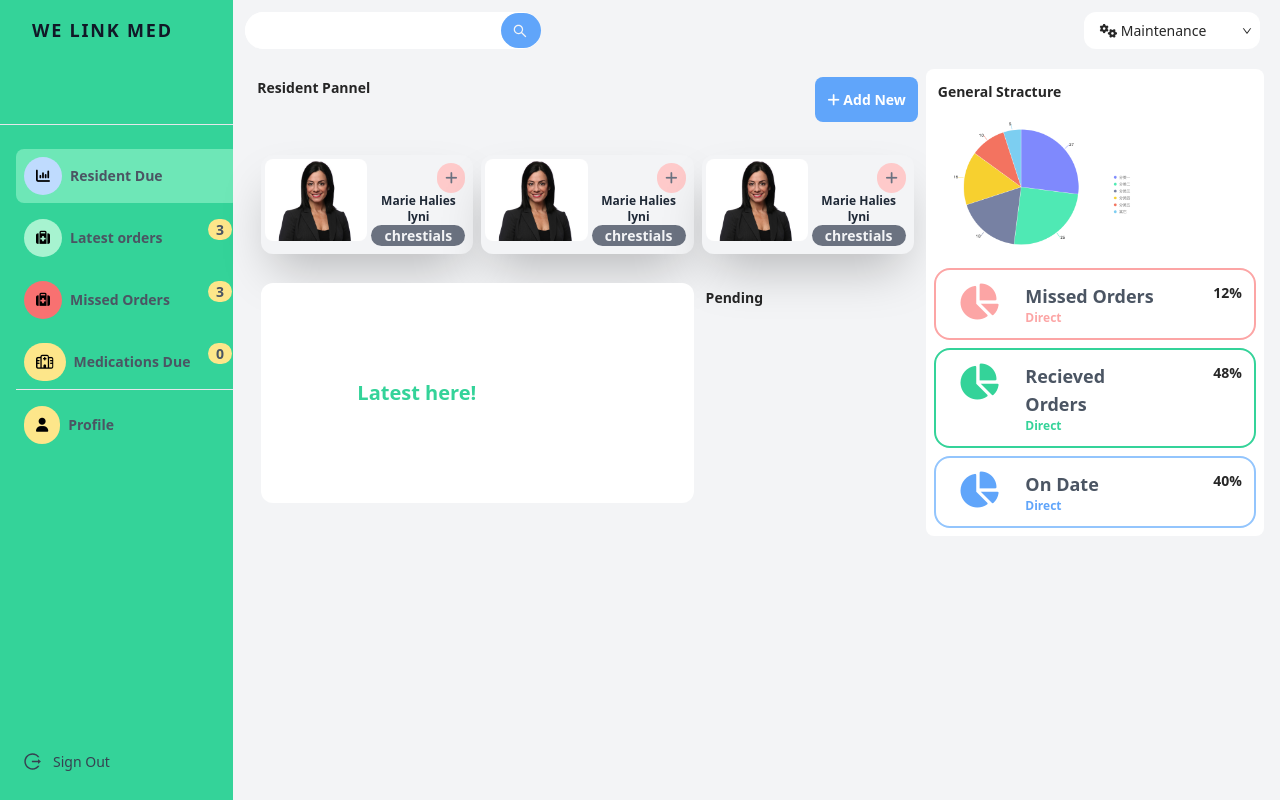
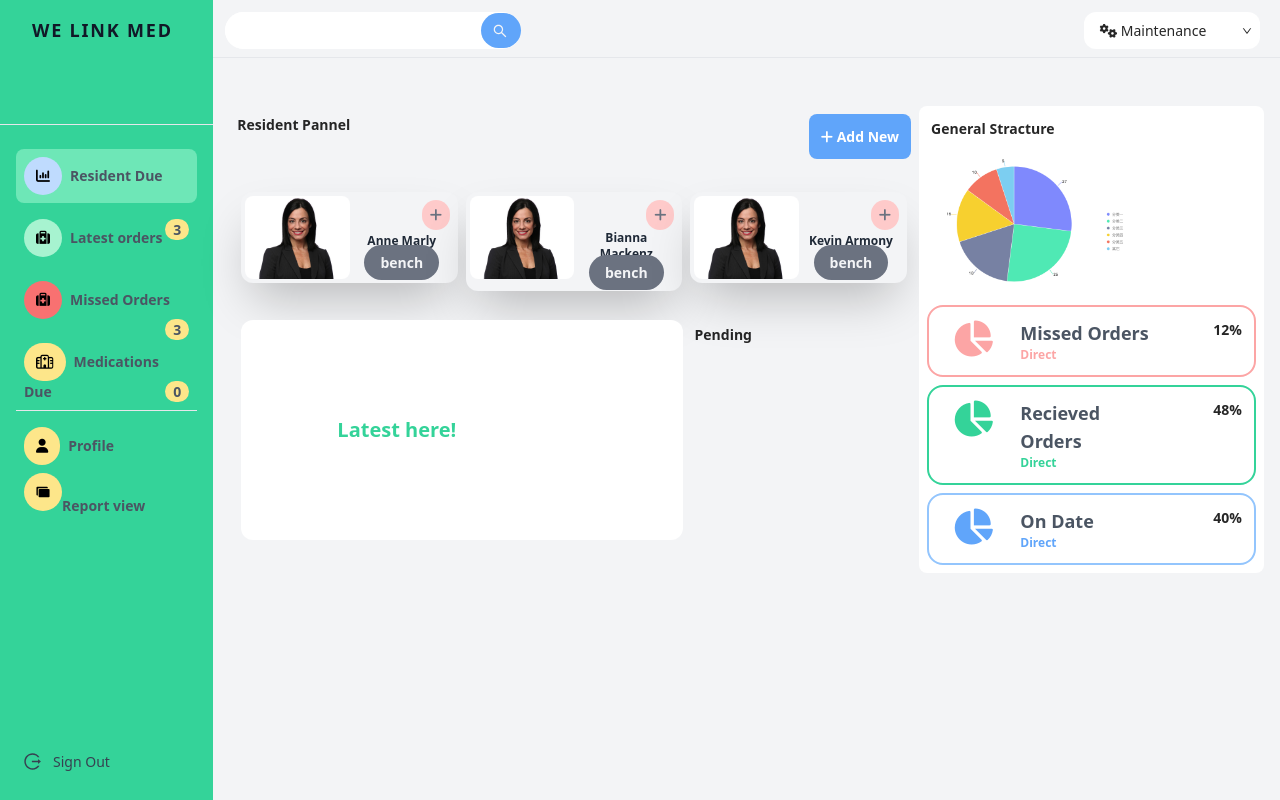
Before and after one commit to tuganimana/welinkmed-note, a React (Create React App) app: page /resident-add in a window 1280 px wide. Built offline with nearby package versions, Linux system fonts and the light colour scheme.

Commit message:
feat: Added react icons

```diff
--- a/package.json
+++ b/package.json
@@ -17,6 +17,7 @@
     "react": "^17.0.2",
     "react-dom": "^17.0.2",
     "react-hook-form": "^7.10.1",
+    "react-icons": "^4.2.0",
     "react-router-dom": "^5.2.0",
     "react-scripts": "4.0.3",
     "typescript": "^4.3.5",
--- a/src/components/dashboard/Sidebar.tsx
+++ b/src/components/dashboard/Sidebar.tsx
@@ -1,10 +1,11 @@
 // eslint-disable-next-line no-use-before-define
 import React from 'react'
 import { LogoutOutlined } from '@ant-design/icons'
+import { IoIosPhotos } from 'react-icons/io'
 export default function Sidebar () {
   return (<>
-  <div className="md:flex bg-green-200 flex-col md:flex-row md:min-h-screen   w-full">
-    <div className="flex flex-col w-full md:w-64 text-gray-700 bg-green-400 text-gray-200 flex-shrink-0" x-data="{ open: false }">
+  <div className="md:flex flex-col md:flex-row md:min-h-screen   w-full">
+    <div className="flex flex-col w-full md:w-full text-gray-700 bg-green-400 text-gray-200 flex-shrink-0">
       <div className="flex-shrink-0 px-8 py-4 flex flex-row items-center justify-between py-4">
         <a href="#" className="text-lg mb-16 font-semibold tracking-widest text-gray-900 uppercase rounded-lg text-white focus:outline-none focus:shadow-outline">We Link Med </a>
       </div>
@@ -21,6 +22,9 @@ export default function Sidebar () {
        <hr/>
        <a className="block p-2 mt-2 text-md font-bold text-gray-600 border-blue-500 rounded-lg hover:shadow-lg hover:bg-red-200 focus:bg-red-200 focus:text-white hover:text-white text-gray-200 hover:text-gray-900 focus:text-gray-900 hover:bg-gray-200 focus:bg-gray-200 focus:outline-none focus:shadow-outline" href="#">
             <i className="fa fa-user  mr-2 text-black bg-yellow-200 rounded-full p-3"></i>Profile </a>
+            <a className="p-2 mt-2 text-md font-bold text-gray-600 border-blue-500 rounded-lg hover:shadow-lg hover:bg-red-200 focus:bg-red-200 focus:text-white hover:text-white text-gray-200 hover:text-gray-900 focus:text-gray-900 hover:bg-gray-200 focus:bg-gray-200 focus:outline-none focus:shadow-outline" href="#">
+            <span className=" text-black bg-yellow-200 rounded-full p-3 inline-block"><IoIosPhotos /> </span>
+            <span className="inline-block">Report view </span></a>
         </nav>
         <div className="items-end p-3">
         <p className="p-3 my-1 block w-full flex items-center gap-3" ><LogoutOutlined style={{ fontSize: '17px' }} />Sign Out</p>
--- a/src/components/dashboard/pages/navbar.tsx
+++ b/src/components/dashboard/pages/navbar.tsx
@@ -5,12 +5,13 @@ import Topbar from './Topbar'
 
 export default function Dashboard (props: any) {
   return (
-        <div className="lg:flex w-full bg-lightBlue  gap-5">
+        <div className="lg:flex w-full bg-lightBlue">
             <div className="lg:w-1/6 ">
                 <Sidebar/>
             </div>
             <div className="lg:w-5/6 bg-gray-100">
                 <Topbar/>
+                <hr className="mt-1"/>
                 {props.children}
             </div>
         </div>
--- a/src/components/dashboard/welcome.tsx
+++ b/src/components/dashboard/welcome.tsx
@@ -4,8 +4,22 @@ import pe from '../../images/pe.jpg'
 import chart from '../../images/chart.png'
 // import person1 from '../../images/person1.jpg'
 export default function Welcome () {
+  const resident = [
+    {
+      fullname: 'Anne Marly',
+      houses: ' bench'
+    },
+    {
+      fullname: 'Bianna Mackenz',
+      houses: ' bench'
+    },
+    {
+      fullname: 'Kevin Armony',
+      houses: ' bench'
+    }
+  ]
   return (<>
-      <div className="container p-4">
+      <div className="container p-4 md:mt-8">
         <div className="flex  flex-wrap">
           <div className="lg:w-4/6 w-full p-2 grid">
             <div className="container mb-2">
@@ -13,7 +27,11 @@ export default function Welcome () {
               <a href=""><span className="font-semibold text-md float-right bg-blue-400 text-white hover:bg-blue-500  rounded-lg p-3"><i className="fa fa-plus"></i> Add New</span></a>
             </div>
             <div className="flex flex-wrap space-between">
-              <div className="w-1/2 md:w-1/3 w-full p-1">
+              {
+                resident.map((items:any, index) => {
+                  return (
+                  // eslint-disable-next-line react/jsx-key
+                  <div key={index} className="w-1/2 md:w-1/3 w-full p-1">
                     <div className="bg-gray-100 shadow-2xl rounded-xl flex flex-wrap p-1">
                        <div className="w-full lg:w-1/2">
                          <img src={pe} alt="" className="rounded-lg" />
@@ -22,45 +40,17 @@ export default function Welcome () {
                          <div className="">
                             <i className="fa fa-plus float-right cursor-pointer p-2 text-gray-500 bg-red-200 rounded-full"></i>
                          </div>
-                     <span className="lg:text-xs text-center font-bold cursor-pointer text-gray-800 float-left">Marie Halies lyni</span>
-                      <div className="items-end text-center cursor-pointer hover:bg-gray-600 bg-gray-500 rounded-full">
-                        <span className="text-center font-bold cursor-pointer  text-gray-100">chrestials</span>
+                         <span className="lg:text-xs text-center font-bold cursor-pointer text-gray-800 float-left">{items.fullname}</span>
+                          <div className=" text-center items-end ">
+                            <span className="text-center cursor-pointer hover:bg-gray-600 rounded-full px-4 py-2 bg-gray-500 font-bold cursor-pointer  text-gray-100 mt-2">{items.houses}</span>
                           </div>
                        </div>
                     </div>
                   </div>
-              <div className="w-1/2 md:w-1/3 w-full p-1">
-                <div className="bg-gray-100 shadow-2xl rounded-xl flex flex-wrap p-1">
-                   <div className="w-full lg:w-1/2">
-                     <img src={pe} alt="" className="rounded-lg" />
-                   </div>
-                   <div className="w-full lg:w-1/2 grid p-1">
-                     <div className="">
-                        <i className="fa fa-plus float-right cursor-pointer p-2 text-gray-500 bg-red-200 rounded-full"></i>
-                     </div>
-                     <span className="lg:text-xs text-center font-bold cursor-pointer text-gray-800 float-left">Marie Halies lyni</span>
-                      <div className="items-end text-center cursor-pointer hover:bg-gray-600 bg-gray-500 rounded-full">
-                        <span className="text-center font-bold cursor-pointer  text-gray-100">chrestials</span>
-                      </div>
-                   </div>
-                </div>
-              </div>
-              <div className="w-1/2 md:w-1/3 w-full p-1">
-                <div className="bg-gray-100 shadow-2xl rounded-xl flex flex-wrap p-1">
-                   <div className="w-full lg:w-1/2">
-                     <img src={pe} alt="" className="rounded-lg" />
-                   </div>
-                   <div className="w-full lg:w-1/2 grid p-1">
-                     <div className="">
-                        <i className="fa fa-plus float-right cursor-pointer p-2 text-gray-500 bg-red-200 rounded-full"></i>
-                     </div>
-                     <span className="lg:text-xs text-center font-bold cursor-pointer text-gray-800 float-left">Marie Halies lyni</span>
-                      <div className="items-end text-center cursor-pointer hover:bg-gray-600 bg-gray-500 rounded-full">
-                        <span className="text-center font-bold cursor-pointer  text-gray-100">chrestials</span>
-                      </div>
-                   </div>
-                </div>
-              </div>
+                  )
+                })
+              }
+
             </div>
             <div className="flex felx-wrap">
               <div className="w-full md:w-2/3 p-1">
--- a/tsconfig.json
+++ b/tsconfig.json
@@ -18,7 +18,7 @@
     "resolveJsonModule": true,
     "isolatedModules": true,
     "noEmit": true,
-    "jsx": "react"
+    "jsx": "react-jsx"
   },
   "include": [
     "src"
```
Also changed, not shown: 1 other file (tests, documents, lock files or other folders). Lines whose indentation alone changed are shown as unchanged.
